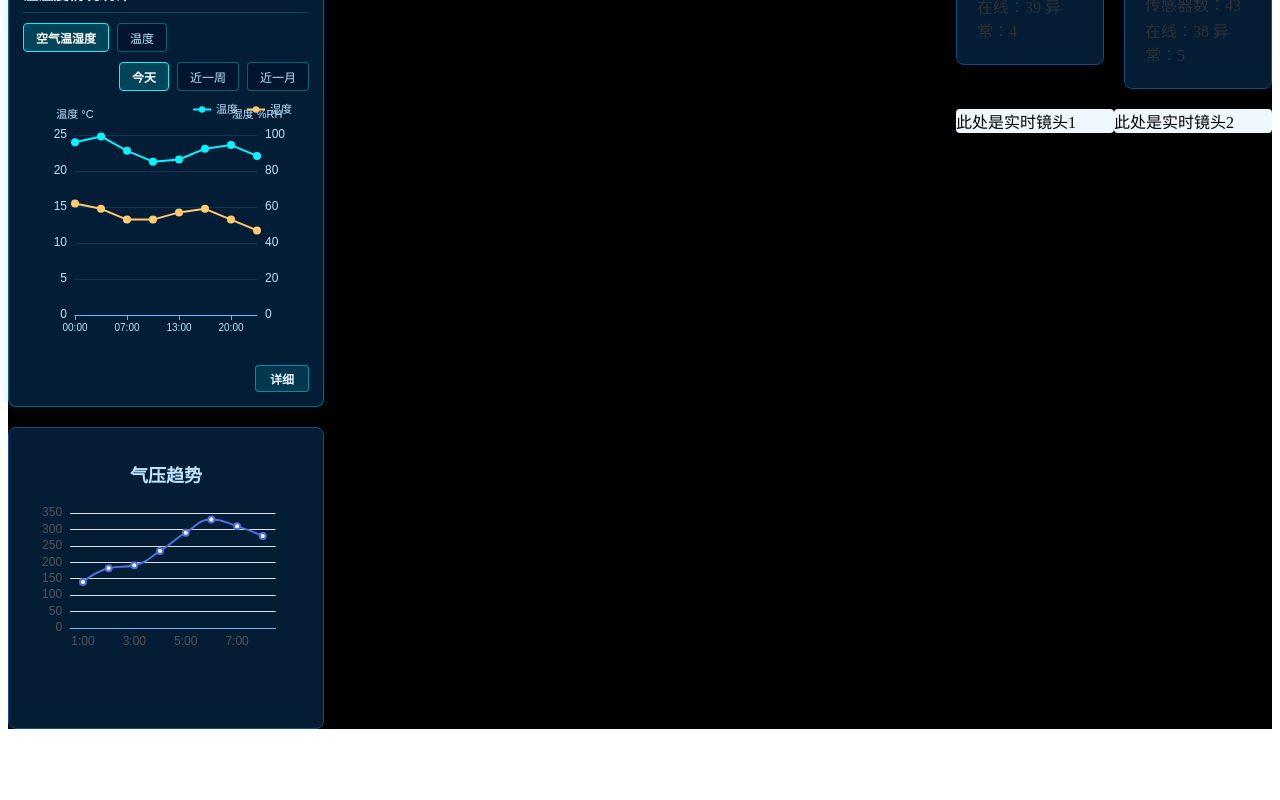
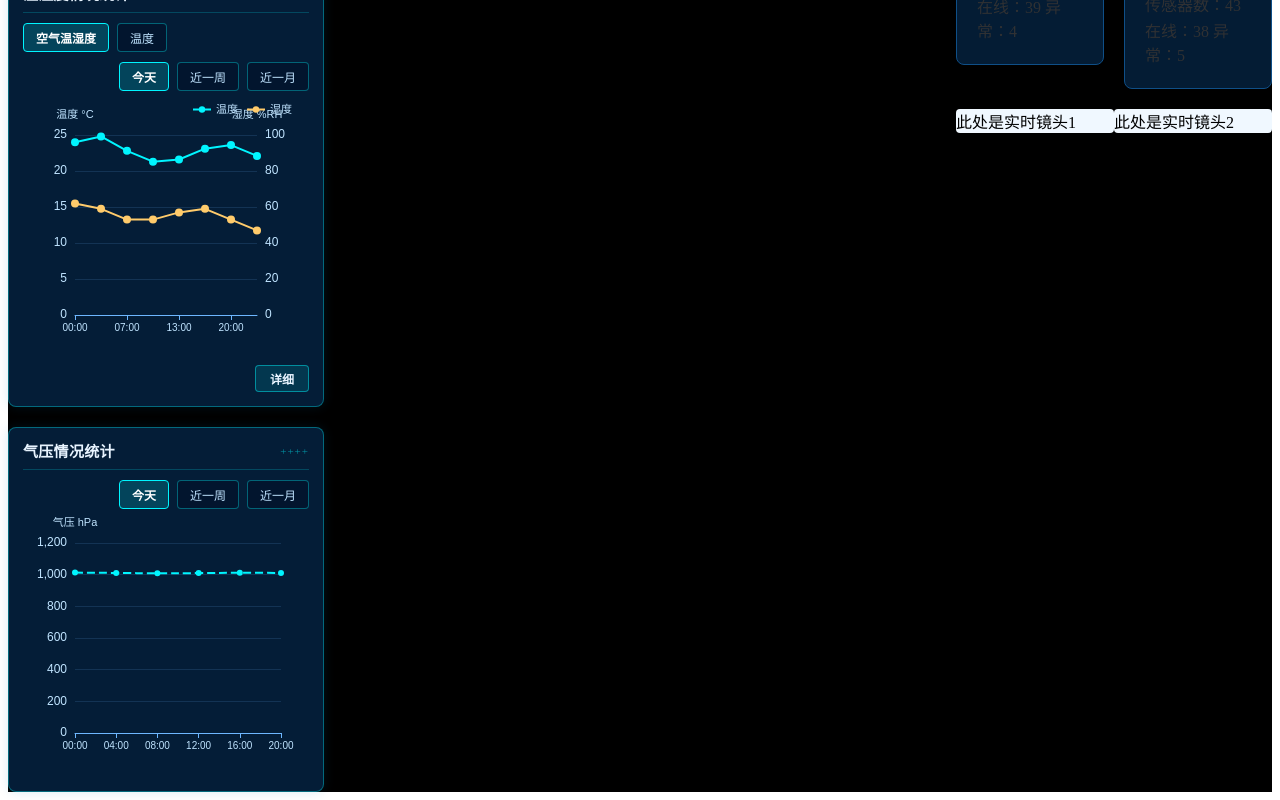
Before and after one commit to dzyhltqfcx/vueMonitor, a Vue app: page / in a window 1280 px wide. Shown: the part 638-1438 px from the top of the page. Before the commit the page ends 1375 px from the top, so only its background shows below. Built offline with nearby package versions, Linux system fonts and the light colour scheme.

Commit message:
细化气压情况统计

```diff
--- a/package.json
+++ b/package.json
@@ -13,6 +13,7 @@
   },
   "dependencies": {
     "@kjgl77/datav-vue3": "^1.7.4",
+    "axios": "^1.14.0",
     "echarts": "^6.0.0",
     "element-plus": "^2.13.6",
     "pinia": "^3.0.4",
--- a/src/elements/PressureChart.vue
+++ b/src/elements/PressureChart.vue
@@ -1,35 +1,243 @@
 <template>
-  <el-card class="panel-card" shadow="hover">
-    <div ref="pressureChart" class="chart-box"></div>
-  </el-card>
+  <div class="pressure-panel">
+    <header class="panel-head">
+      <span class="panel-title">气压情况统计</span>
+      <span class="panel-deco" aria-hidden="true">++++</span>
+    </header>
+
+    <div class="toolbar">
+      <div class="btn-group right">
+        <button
+          v-for="item in ranges"
+          :key="item.value"
+          type="button"
+          class="pill"
+          :class="{ active: currentRange === item.value }"
+          @click="currentRange = item.value"
+        >
+          {{ item.label }}
+        </button>
+      </div>
+    </div>
+
+    <div class="chart-stack">
+      <div ref="pressureChart" class="chart-host" />
+    </div>
+  </div>
 </template>
 
 <script setup>
-import { ref, onMounted, onBeforeUnmount } from 'vue'
+import { ref, shallowRef, watch, onMounted, onBeforeUnmount } from 'vue'
 import * as echarts from 'echarts'
 
+const CYAN = '#00F5FF'
+const TEXT = '#c0e4ff'
+const GRID = 'rgba(110, 183, 255, 0.15)'
+
+const ranges = [
+  { label: '今天', value: 'day' },
+  { label: '近一周', value: 'week' },
+  { label: '近一月', value: 'month' }
+]
+
+const currentRange = ref('day')
 const pressureChart = ref(null)
-let pressureInstance = null
+const chart = shallowRef(null)
+
+const dataMap = {
+  day: {
+    x: ['00:00', '04:00', '08:00', '12:00', '16:00', '20:00'],
+    y: [1013, 1011, 1009, 1010, 1012, 1011]
+  },
+  week: {
+    x: ['周一', '周二', '周三', '周四', '周五', '周六', '周日'],
+    y: [1010, 1009, 1008, 1007, 1009, 1011, 1010]
+  },
+  month: {
+    x: ['1号', '5号', '10号', '15号', '20号', '25号', '30号'],
+    y: [1008, 1009, 1010, 1011, 1010, 1009, 1008]
+  }
+}
+
+function ensureChart() {
+  if (!pressureChart.value) return null
+  if (!chart.value) {
+    chart.value = echarts.init(pressureChart.value, null, { renderer: 'canvas' })
+  }
+  return chart.value
+}
+
+function buildOption(rangeKey) {
+  const { x, y } = dataMap[rangeKey]
+  return {
+    color: [CYAN],
+    tooltip: {
+      trigger: 'axis',
+      axisPointer: { type: 'line', lineStyle: { color: 'rgba(0,245,255,0.35)' } },
+      backgroundColor: 'rgba(5, 25, 50, 0.92)',
+      borderColor: 'rgba(0, 245, 255, 0.35)',
+      textStyle: { color: '#e8f4ff' }
+    },
+    grid: {
+      left: 52,
+      right: 28,
+      top: 24,
+      bottom: 44
+    },
+    xAxis: {
+      type: 'category',
+      boundaryGap: false,
+      data: x,
+      axisLine: { lineStyle: { color: '#6eb7ff' } },
+      axisLabel: {
+        color: TEXT,
+        fontSize: 10
+      }
+    },
+    yAxis: {
+      type: 'value',
+      name: '气压 hPa',
+      nameTextStyle: { color: TEXT, fontSize: 11 },
+      axisLine: { lineStyle: { color: CYAN } },
+      axisLabel: { color: TEXT },
+      splitLine: { lineStyle: { color: GRID } }
+    },
+    series: [
+      {
+        name: '气压',
+        type: 'line',
+        smooth: true,
+        showSymbol: true,
+        symbol: 'circle',
+        symbolSize: 6,
+        data: y,
+        lineStyle: {
+          width: 2,
+          color: CYAN,
+          type: 'dashed'
+        },
+        itemStyle: {
+          color: CYAN,
+          borderWidth: 0
+        }
+      }
+    ]
+  }
+}
+
+function renderChart() {
+  const inst = ensureChart()
+  if (!inst) return
+  inst.setOption(buildOption(currentRange.value), true)
+  inst.resize()
+}
+
+function onResize() {
+  chart.value?.resize()
+}
 
 onMounted(() => {
-  if (pressureChart.value) {
-    pressureInstance = echarts.init(pressureChart.value)
-    pressureInstance.setOption({
-      title: { text: '气压趋势', left: 'center', textStyle: { color: '#c0e4ff' } },
-      tooltip: { trigger: 'axis' },
-      xAxis: { type: 'category', data: ['1:00', '2:00', '3:00', '4:00', '5:00', '6:00', '7:00', '8:00'] , axisLine: { lineStyle: { color: '#6eb7ff' } } },
-      yAxis: { type: 'value', axisLine: { lineStyle: { color: '#6eb7ff' } } },
-      series: [{ data: [140, 182, 191, 234, 290, 330, 310, 280], type: 'line', smooth: true, lineStyle: { width: 2 } }]
-    })
-  }
+  renderChart()
+  window.addEventListener('resize', onResize)
+})
+
+watch(currentRange, () => {
+  renderChart()
 })
 
 onBeforeUnmount(() => {
-  pressureInstance?.dispose()
+  window.removeEventListener('resize', onResize)
+  chart.value?.dispose()
+  chart.value = null
 })
 </script>
 
 <style scoped>
-.chart-box { width: 100%; min-height: 260px; }
-.panel-card { background: rgba(5, 35, 65, 0.8); border: 1px solid #0f4f87; border-radius: 8px; }
+.pressure-panel {
+  background: rgba(5, 35, 65, 0.85);
+  border: 1px solid rgba(0, 245, 255, 0.35);
+  border-radius: 8px;
+  padding: 12px 14px 14px;
+  color: #e8f4ff;
+  box-shadow: 0 0 12px rgba(0, 120, 180, 0.15);
+}
+
+.panel-head {
+  display: flex;
+  align-items: center;
+  justify-content: space-between;
+  margin-bottom: 10px;
+  padding-bottom: 8px;
+  border-bottom: 1px solid rgba(0, 245, 255, 0.2);
+}
+
+.panel-title {
+  font-weight: 700;
+  font-size: 15px;
+  letter-spacing: 0.02em;
+}
+
+.panel-deco {
+  font-size: 11px;
+  color: rgba(0, 245, 255, 0.55);
+  letter-spacing: 1px;
+  user-select: none;
+}
+
+.toolbar {
+  display: flex;
+  align-items: center;
+  justify-content: flex-end;
+  flex-wrap: wrap;
+  gap: 10px;
+  margin-bottom: 8px;
+}
+
+.btn-group {
+  display: flex;
+  flex-wrap: wrap;
+  gap: 8px;
+}
+
+.btn-group.right {
+  margin-left: auto;
+}
+
+.pill {
+  cursor: pointer;
+  border: 1px solid rgba(0, 245, 255, 0.35);
+  background: rgba(2, 18, 40, 0.6);
+  color: #c0e4ff;
+  font-size: 12px;
+  padding: 5px 12px;
+  border-radius: 4px;
+  transition:
+    background 0.15s,
+    border-color 0.15s,
+    color 0.15s;
+}
+
+.pill:hover {
+  border-color: rgba(0, 245, 255, 0.65);
+  color: #fff;
+}
+
+.pill.active {
+  background: rgba(0, 245, 255, 0.18);
+  border-color: #00f5ff;
+  color: #fff;
+  font-weight: 600;
+}
+
+.chart-stack {
+  display: flex;
+  flex-direction: column;
+  gap: 6px;
+}
+
+.chart-host {
+  width: 100%;
+  min-height: 260px;
+  height: 260px;
+}
 </style>
```
Also changed, not shown: 1 other file (tests, documents, lock files or other folders).
